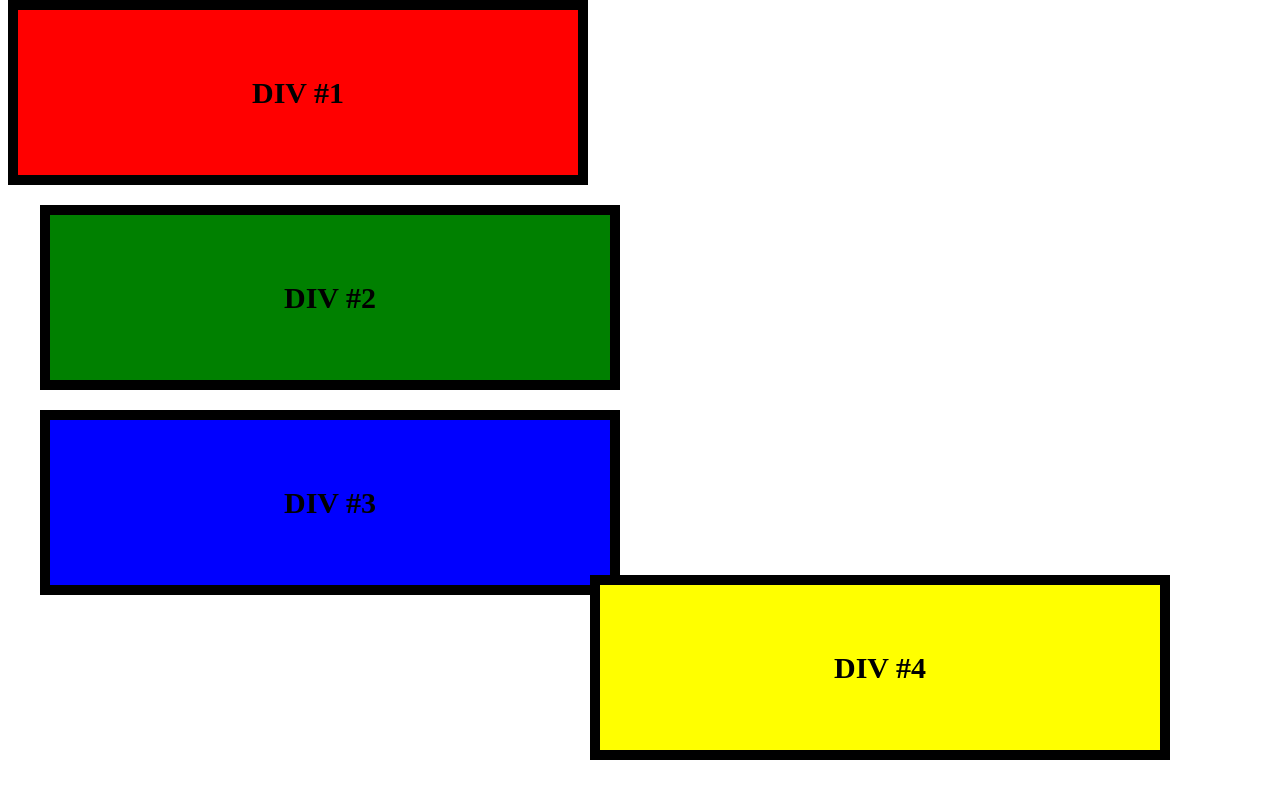
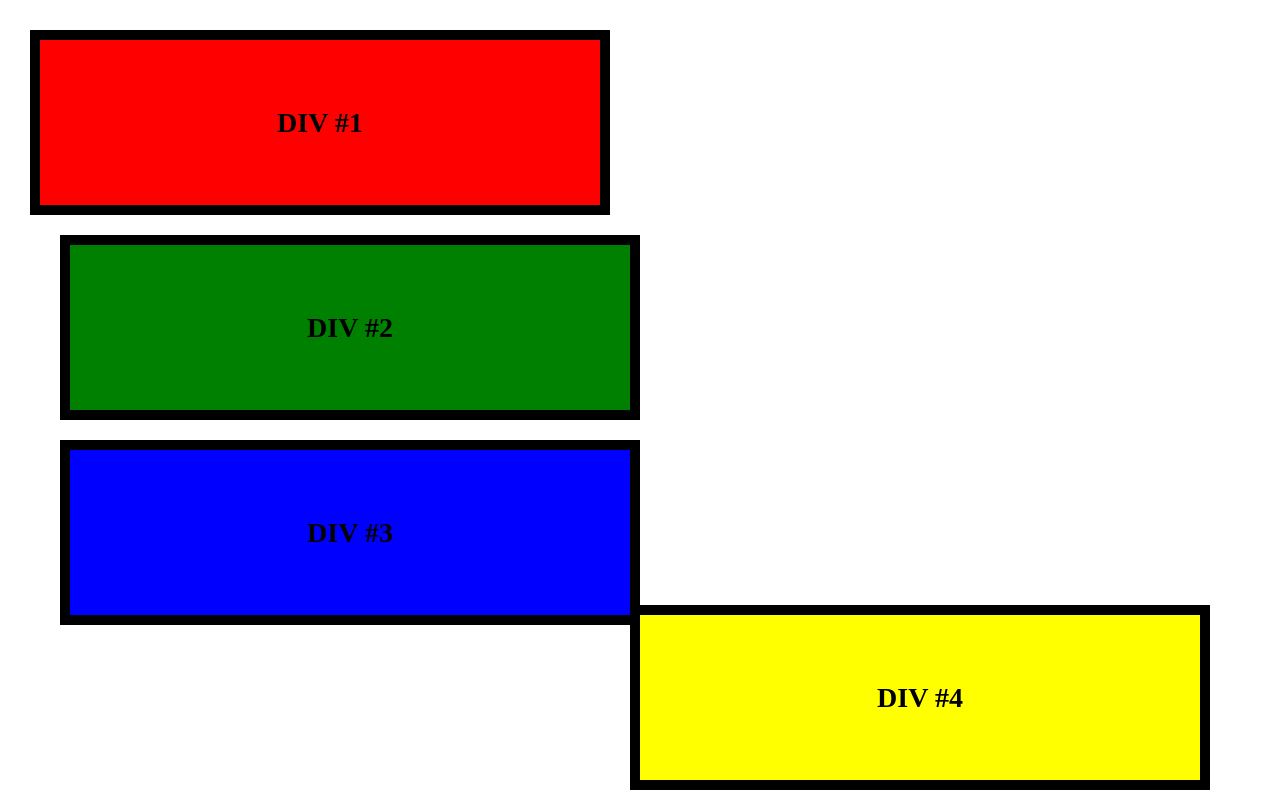
Before and after one commit to camrynsteward/camrynsteward, a plain HTML site: page 5d.html in a window 1280 px wide. Drawn offline with Linux system fonts and the light colour scheme.

Commit message:
Add files via upload

```diff
--- a/5dstyles.css
+++ b/5dstyles.css
@@ -2,32 +2,34 @@
   position: absolute;
   width: 560px;
   height: 165px;
-  border: 10px solid #000;
-  font-size: 30px;
+  border: 10px solid black;
+  font-size: 28px;
   font-weight: bold;
   text-align: center;
   line-height: 165px;
+  font-family: "Times New Roman", serif;
 }
 
 #div1 {
-  background: #ff0000;
-  top: 0;
+  background: red;
+  top: 30px;
+  left: 30px;
 }
 
 #div2 {
-  background: #008000;
-  top: 205px;
-  left:40px;
+  background: green;
+  top: 235px;
+  left: 60px;
 }
 
 #div3 {
-  background: #0000ff;
-  top: 410px;
-  left:40px;
+  background: blue;
+  top: 440px;
+  left: 60px;
 }
 
 #div4 {
-  background: #ffff00;
-  top: 575px;
-  left: 590px;
+  background: yellow;
+  top: 605px;
+  left: 630px;
 }
```
